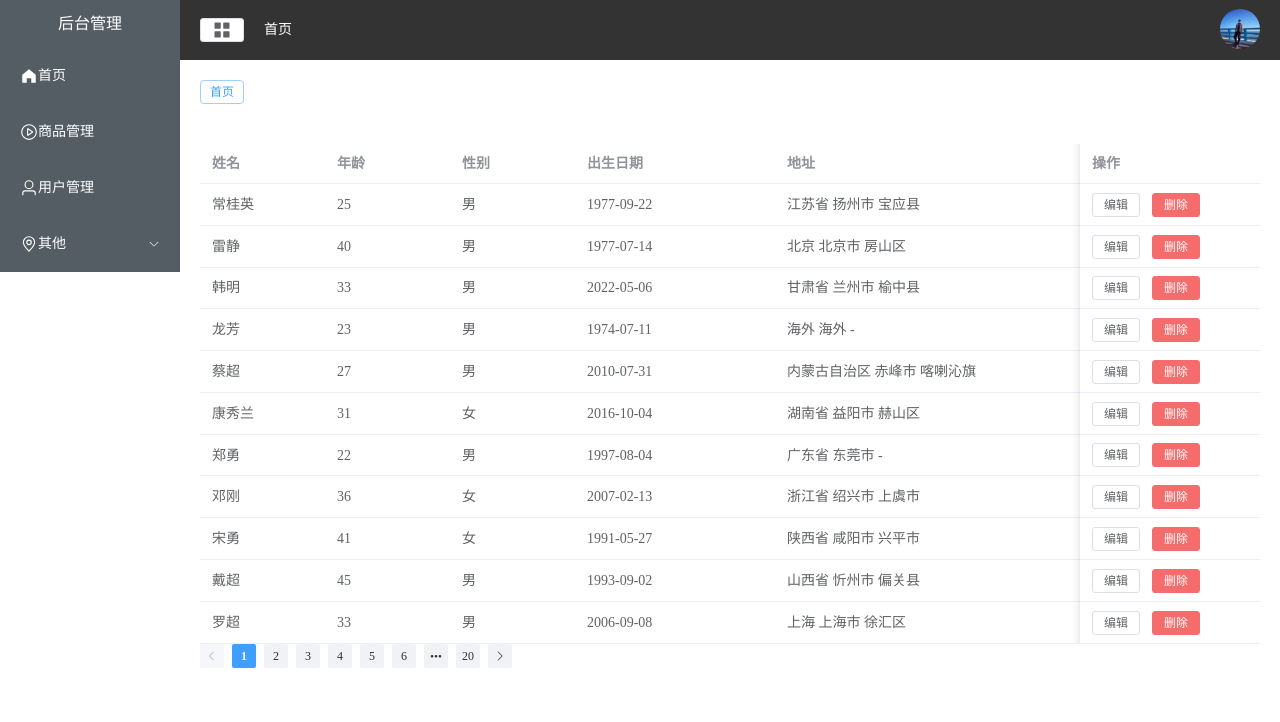
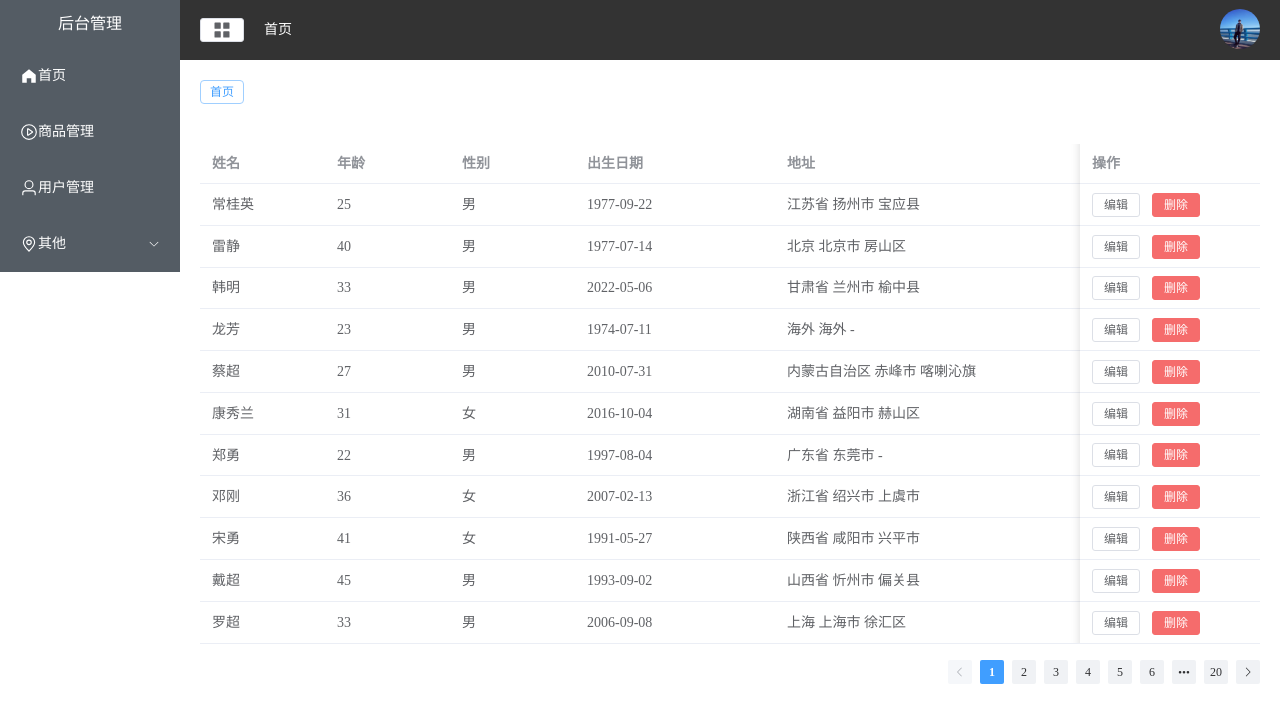
Before and after one commit to huangyf31/my-vue-app, a Vue app: page /#/user in a window 1280 px wide. Shown: the top 722 px of the page. Built offline with nearby package versions, Linux system fonts and the light colour scheme.

Commit message:
用户组件布局

```diff
--- a/src/views/Main.vue
+++ b/src/views/Main.vue
@@ -1,11 +1,11 @@
 <template>
   <div class="common-layout">
-    <el-container>
+    <el-container class="lay-container">
       <common-aside></common-aside>
-      <el-container class="el-container">
+      <el-container>
         <common-header></common-header>
         <common-tab></common-tab>
-        <el-main>
+        <el-main class="right-main">
           <router-view></router-view>
         </el-main>
       </el-container>
@@ -16,18 +16,27 @@
 import CommonHeader from "../components/CommonHeader.vue"
 import CommonAside from "../components/CommonAside.vue"
 import CommonTab from "../components/CommonTab.vue"
-</script >
+</script>
 <style lang="less" scoped>
-.el-container{
+.el-container {
   flex-wrap: wrap;
   align-items: flex-start;
+  height: 100%;
 }
-.common-layout{
-  height: 100%;
-  & > .el-container{
+
+.common-layout {
+  .lay-container {
     flex-wrap: nowrap;
+
+    .right-main {
+      height: calc(100% - 124px) !important;
+    }
+  }
+
+  & > .el-container {
     height: 100%;
-    & > .el-aside{
+
+    & > .el-aside {
       height: 100%;
       background-color: #545c64;
     }
--- a/src/views/user/User.vue
+++ b/src/views/user/User.vue
@@ -23,7 +23,7 @@
         background
         layout="prev, pager, next"
         :total="config.total"
-        class="mt-4"
+        class="pager"
         @current-change="clickPage"
     />
   </div>
@@ -81,6 +81,14 @@ onMounted(() => {
 })
 </script>
 
-<style scoped>
-
+<style lang="less" scoped>
+.table{
+  position: relative;
+  height: 520px;
+  .pager{
+    position: absolute;
+    right: 0;
+    bottom: -20px;
+  }
+}
 </style>
```
